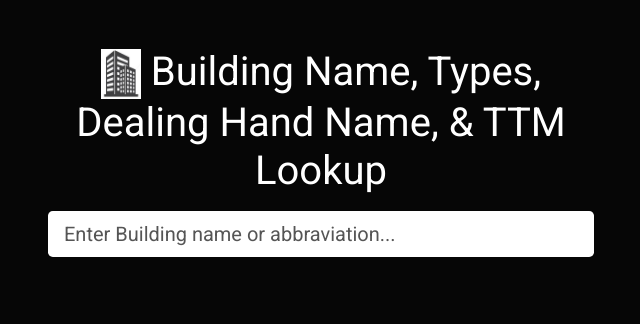
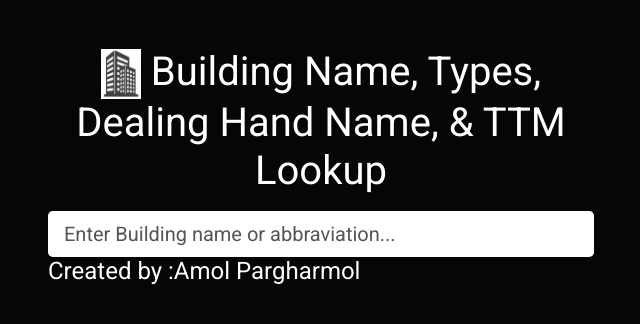
Before and after one commit to Amol246/BuildingTyLookup, a plain HTML site: page index.html in a window 1280 px wide. Shown: the whole page, without its empty margins (319-959 px from the left). Drawn offline with Linux system fonts and the light colour scheme.

Commit message:
Update index.html

```diff
--- a/index.html
+++ b/index.html
@@ -20,6 +20,7 @@
                     <input type="text" id="search" class="form-control form-control-lg" placeholder="Enter Building name or abbraviation..."/>
                 </div>
                 <div id="match-list"></div>
+                <h5>Created by :Amol Pargharmol</h5>
             </div>
         </div>
     </div>
```
